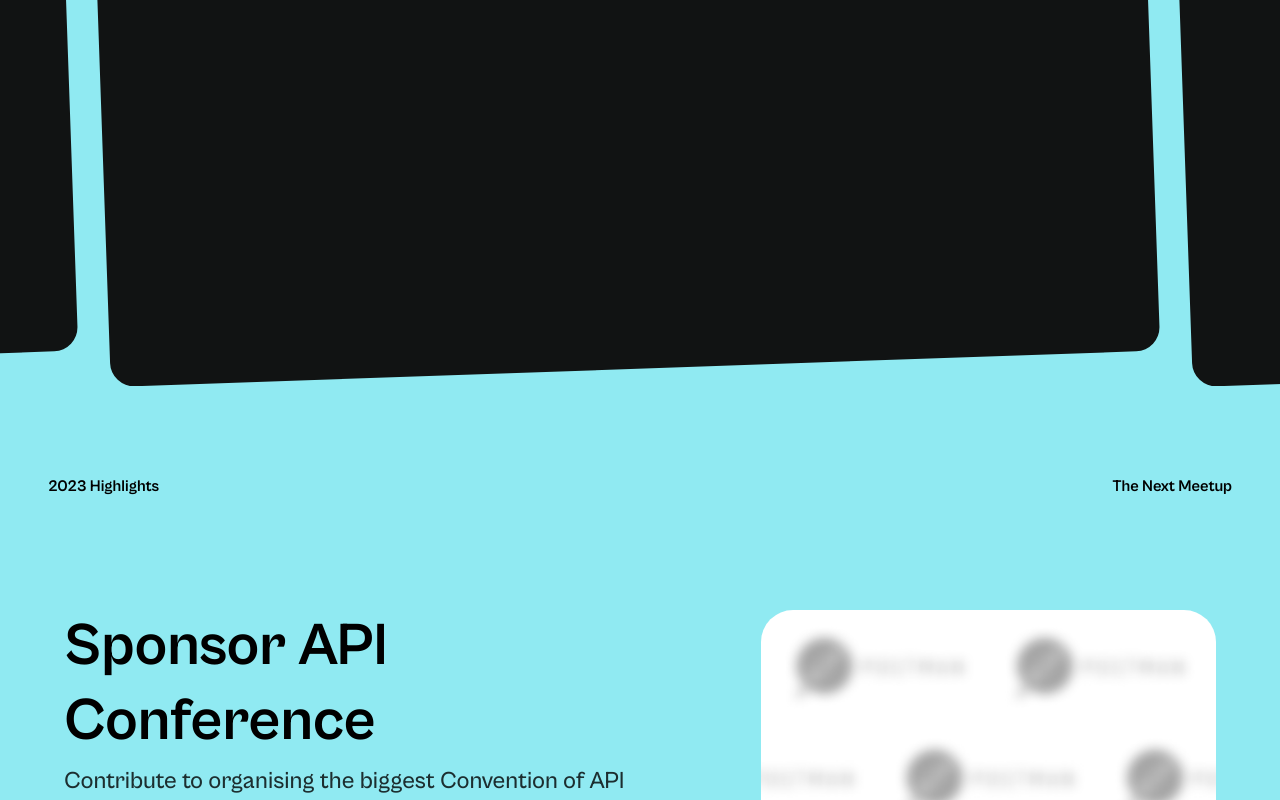
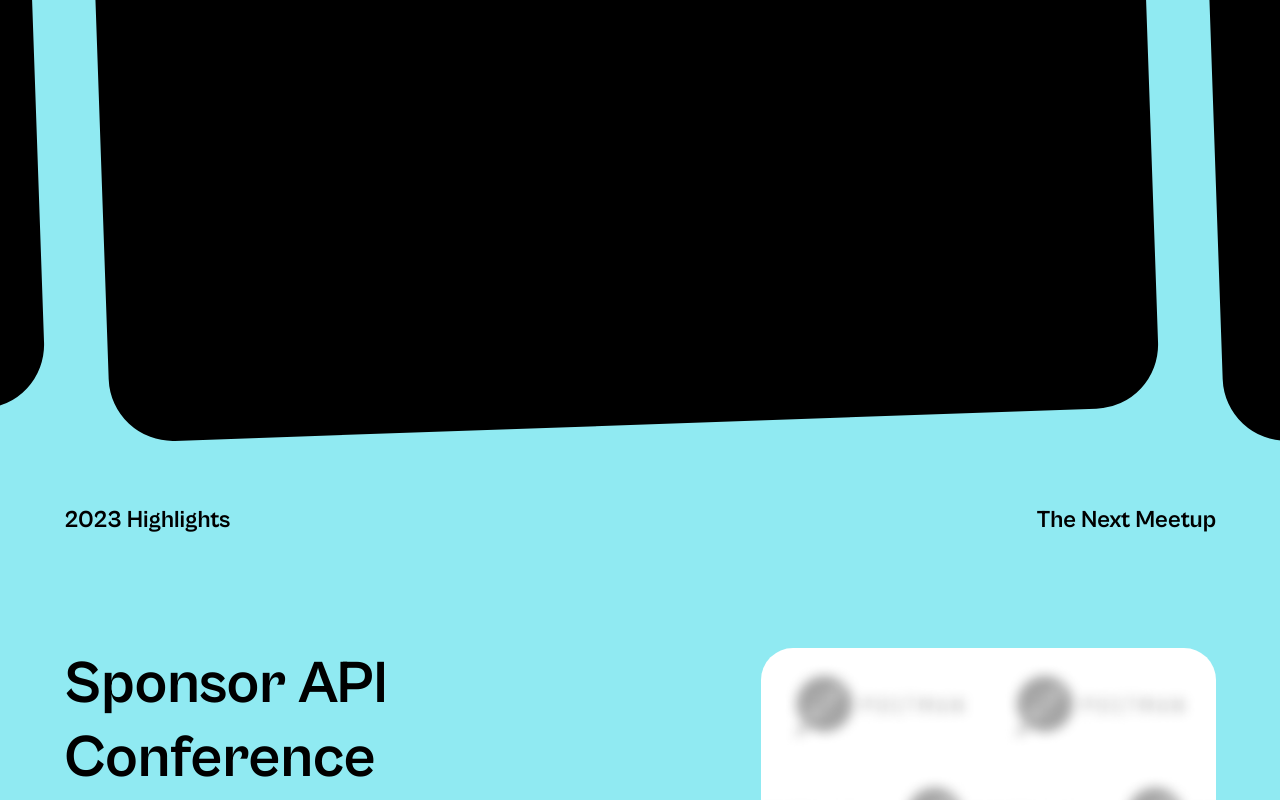
Before and after one commit to apiconf/landing-page, a React (Vite) app: page / in a window 1280 px wide. Shown: the part 3484-4284 px from the top of the page. Built offline with nearby package versions, Linux system fonts and the light colour scheme.

Commit message:
refactor: made few changes to the highlight layout

```diff
--- a/src/components/Highlight/card.tsx
+++ b/src/components/Highlight/card.tsx
@@ -4,7 +4,7 @@ function HiglightCard() {
   return (
     <div className={styles["embla__slide"]}>
       {/* Use an Image instead */}
-      <div className="h-[95%] w-full bg-[#111313] rounded-3xl -rotate-2"></div>
+      <div className="h-[95%] w-full bg-[#000000] rounded-[64px] -rotate-2"></div>
     </div>
   );
 }
--- a/src/components/Highlight/css/style.module.css
+++ b/src/components/Highlight/css/style.module.css
@@ -1,6 +1,6 @@
 .embla {
-  @apply py-10 w-full;
-  margin: auto;
+  @apply py-0 w-full;
+  margin: 0 auto;
   --slide-spacing: 2rem;
   --slide-size: 80%;
 }
@@ -14,7 +14,7 @@
   margin-left: calc(var(--slide-spacing) * -1);
 }
 .embla__slide {
-  @apply mx-4 h-[200px] md:h-[400px] lg:h-[700px] w-screen transform shrink-0 flex items-center  object-cover;
+  @apply mx-4 md:mx-8 h-[200px] md:h-[400px] lg:h-[700px] w-screen transform shrink-0 flex items-center  object-cover;
   flex: 0 0 var(--slide-size);
   min-width: 0;
 }
--- a/src/components/Highlight/index.tsx
+++ b/src/components/Highlight/index.tsx
@@ -12,22 +12,28 @@ const SLIDES = Array.from(Array(SLIDE_COUNT).keys());
 function Higlight({}: Props) {
   return (
     <>
-      <div className="relative w-full md:min-h-screen bg-[#90EAF2] py-4 flex flex-col  justify-center overflow-hidden">
+      <div className="relative w-full bg-[#90EAF2] pt-16 md:pt-28 flex flex-col justify-center overflow-hidden">
         <img
-          className="absolute top-4  md:top-12 left-4 md:left-12 z-20 h-16 md:h-[100px]"
+          className="absolute z-20 top-8 md:top-16 left-[4%] sm:left-[2.5%] 2xl:left-[3.7%] max-w-[182.77px] lg:max-w-[365.53px] w-full"
           src={highlightLogo}
           alt=""
         />
 
-        <div className="hidden md:block bg-[#ECC89D]/40 blur-md   md:h-[128px] md:w-[128px] absolute -right-10 top-0 rounded-full"></div>
+        <div className="hidden md:block bg-[#ECC89D]/40 blur-md  md:h-[128px] md:w-[128px] absolute -right-10 top-0 rounded-full"></div>
         {/* <Carousel /> */}
         <Carousel slides={SLIDES} options={OPTIONS} />
 
-        <div className="flex text-black items-center justify-between p-6 md:p-12 font-bold bg-red-400">
-          <Link className="z-10" to="/">
+        <div className="flex items-center justify-between py-8 md:py-16 px-[8%] sm:px-[5%] 2xl:px-[7.4%]">
+          <Link
+            className="text-black font-bold z-10 text-lg sm:text-xl md:text-2xl leading-[22.32px] sm:leading-[24.8px] md:leading-[29.76px]"
+            to="/"
+          >
             2023 Highlights
           </Link>
-          <Link className="z-10" to="/">
+          <Link
+            className="text-black font-bold z-10 text-lg sm:text-xl md:text-2xl leading-[22.32px] sm:leading-[24.8px] md:leading-[29.76px]"
+            to="/"
+          >
             The Next Meetup
           </Link>
         </div>
```
